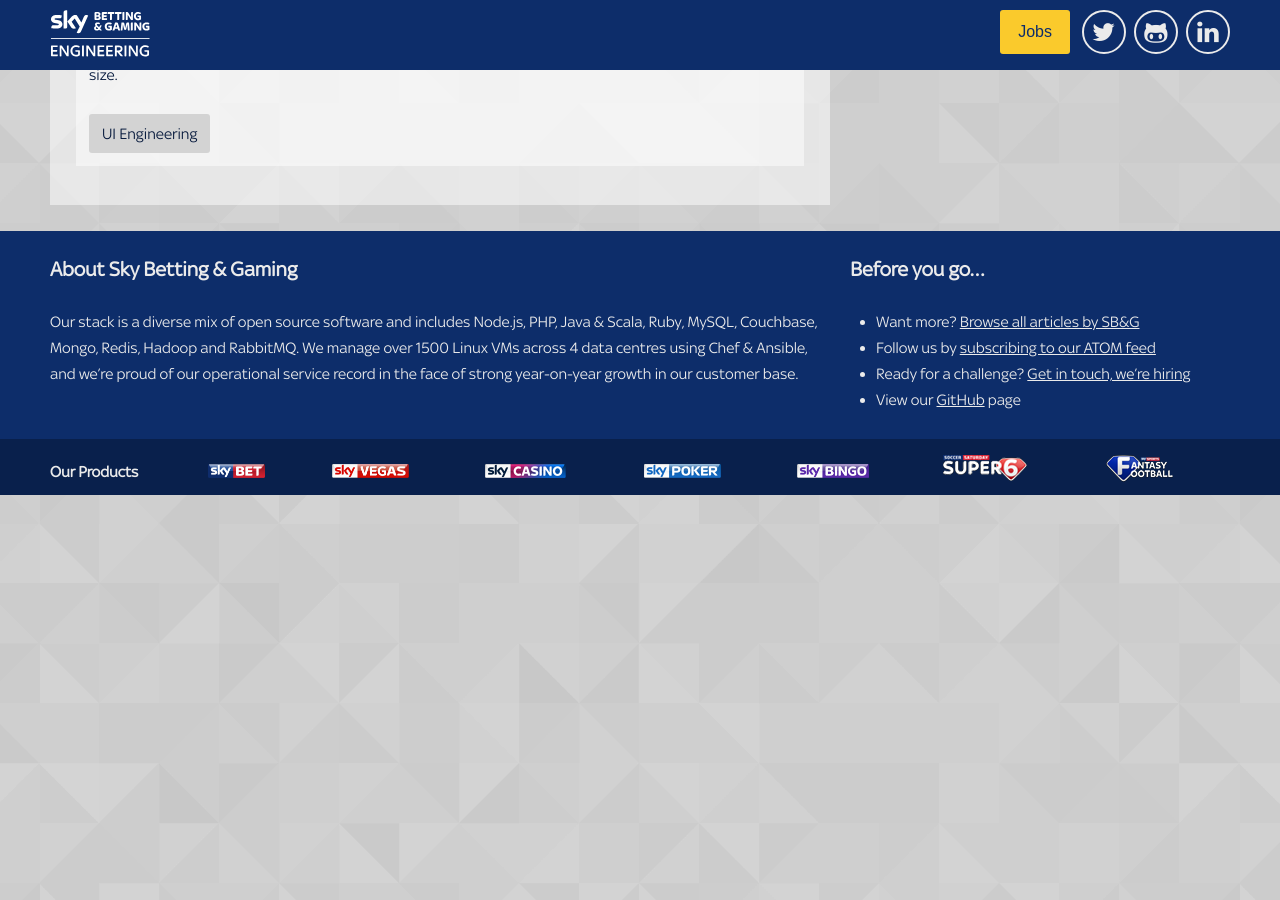
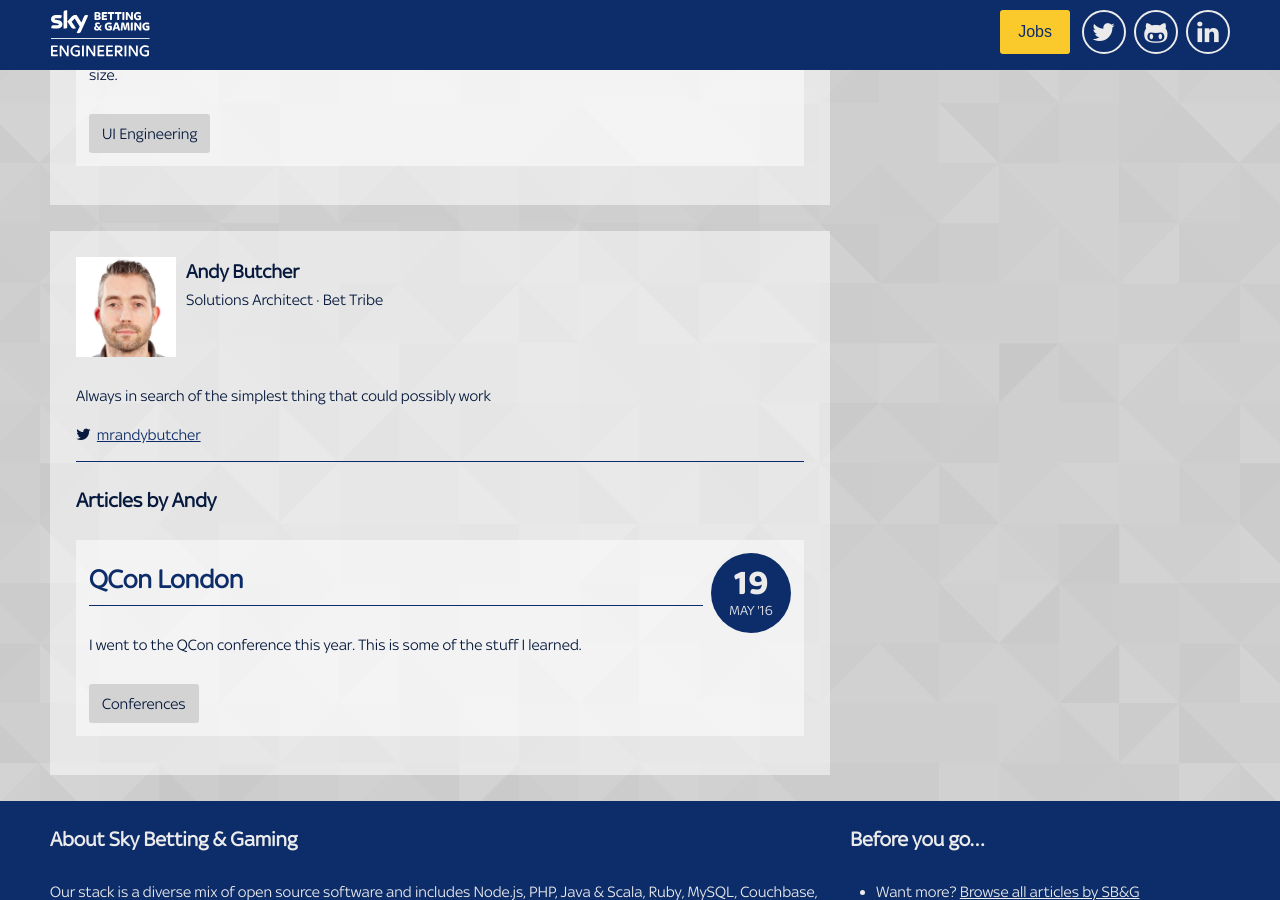
Before and after one commit to skybet/skybet.github.io, a Jekyll site: the page built from authors/index.html, in a window 1280 px wide and 900 px high, scrolled down 17476 px. Built offline with Jekyll 4.4.1, drawn with Linux system fonts in a browser that asks for light colours; nearby versions of some CDN libraries; some web fonts are replaced; comment, search, counter and statistics services are not loaded; before the commit the page ends 17971 px from its top, so only the background shows below that; some of the changed lines change nothing that is shown.

Commit message:
QCon post

```diff
--- a/_data/authors.yml
+++ b/_data/authors.yml
@@ -199,3 +199,11 @@
     bio: Software Engineer in the Gaming Promotions Squad currently working on processing real-time promotional data using Apache Kafka and NodeJS.
     twitter: mattkirwan
     github: mattkirwan
+
+andy_butcher:
+    name: Andy Butcher
+    image: andy_butcher.jpg
+    role: Solutions Architect
+    tribe: Bet
+    bio: Always in search of the simplest thing that could possibly work
+    twitter: mrandybutcher
--- /dev/null
+++ b/_posts/2016-05-19-qcon-london.md
@@ -0,0 +1,159 @@
+---
+layout:     post
+title:      QCon London
+date:       2016-05-19 09:00:00
+summary:    I went to the QCon conference this year. This is some of the stuff I learned.
+author:     andy_butcher
+image:      qcon.png
+category:   Conferences
+tags:       conference,infrastructure,containers,cloud,stream,fault-injection,testing
+---
+
+So this year I used my Tech Ninja Fund to go along to [QCon London](https://qconlondon.com/). For the uninitiated, QCon is a global software engineering conference run by the same folk who produce [infoq.com](https://qconlondon.com/) (an excellent website which I’ve used for years to keep up with new tech and trends).
+
+About one and a half thousand people rocked up to the QEII Conference Centre in London back in March, and spent a few days listening to about 140 speakers from across the tech world talking about what’s new.
+There’s always a great mixture of tech giants like Netflix and Google, smaller-scale innovators like [Sysdig](http://www.sysdig.org/) and [BoxFuse](https://boxfuse.com/), and independent gurus, experts and academics all contributing to the mental deluge of ideas and perspectives.
+Combined with the facilitated collaboration sessions, workshops, and lots of opportunities to meet new people, it really does leave you feeling bewildered but inspired with new ideas and viewpoints.
+
+Anyway, here’s an overview of some of the stuff I saw.
+
+## Unevenly distributed
+
+[Adrian Colyer](https://twitter.com/adriancolyer), (previous CTO of Applications for VMWare, and also of SpringSource), publishes [a blog](https://blog.acolyer.org/) in which he summarises an academic paper each weekday. His [keynote presentation](http://www.infoq.com/presentations/research-future) on Day 1, about why we should love papers, was a whistle-stop tour of some of them. (In case you're wondering, the title Unevenly Distributed is from [William Gibson](https://en.wikipedia.org/wiki/William_Gibson): "The future is already here — it's just not very evenly distributed")
+
+Of stand out interest to me was his guide to some of the [up and coming developments in hardware and networking](https://blog.acolyer.org/2016/01/22/all-change-please/):
+
+![Next Generation Hardware](/images/allchangeplease.png)
+
+* [100Gb Ethernet](https://en.wikipedia.org/wiki/100_Gigabit_Ethernet)
+* [RDMA](https://en.wikipedia.org/wiki/Remote_direct_memory_access) (Remote Dynamic Memory Access). This allows memory in any host on a network to be accessed by another host without requiring its CPU (all done through the network card) resulting in blisteringly fast performance.
+* Non-Volatile RAM. Blurring the lines between memory and storage, [NVDIMMS](https://en.wikipedia.org/wiki/NVDIMM) and distributed UPS both use a battery or capacitor to ensure enough power to persist to NAND Flash in case of failure. All the performance benefits of DRAM, plus persistence.
+* HTM (Hardware Transactional Memory), available in the x86 instruction set architecture since Haswell.
+* [FPGAs](https://www.youtube.com/watch?v=L2wsockKwPQ) (Field Programmable Gate Arrays). Intel will soon start shipping Xeon chips with integrated FPGAs (talking over Intel’s QPI interconnect), which will be highly suited to efficiently handling big data workloads in an energy efficient way. These will be available on AWS EC2 soon as well.
+
+Combining these technologies has some pretty far reaching implications for how we design our architectures in the future. Our traditional notions of IO and networking being bottlenecks might become a thing of the past, with CPU and choice of algorithm demanding our focus instead.
+Take for example a system which Adrian has written about a couple of times, most recently [back in January](https://blog.acolyer.org/2016/01/14/no-compromises/), called FaRM (Fast Remote Memory). It gives you distributed transactions with strict serialisability while combining **high performance, low latency, durability and high availability**:
+
+> A 90 machine FaRM cluster achieved 4.5 million TPC-C ‘new order’ transactions per second with a 99th percentile latency of 1.9ms. If you’re prepared to run at ‘only’ 4M tps, you can cut that latency in half. Oh, and it can recover from failure in about 60ms.
+
+Pretty impressive stuff.
+
+And a system called RAMCloud exploits RDMA to allow reads from anywhere in a 1000-node cluster in **5µs**. Writes take **13.5µs**. A system built on top of that named RIFL (Re-usable InFrastructure for Linearisability) handles distributed transactions in about 20µs. Yep, you read that correctly. **20µs**.
+
+## Immutable Infrastructure
+
+Another theme that is affecting how we think about our systems right now is containers, unikernels, and cloud. This area had its own track, and there were [great talks on the subject](http://www.infoq.com/conferences/qconlondon2016) (see Containers (In Production) on Day 2).
+
+![The Rise of the Machine Images](/images/riseofthemachineimages.png)
+
+[Axel Fontaine](https://axelfontaine.com/), of [BoxFuse](https://boxfuse.com/), gave a great talk entitled [Immutable Infrastructure: Rise of the Machine Images](http://www.infoq.com/presentations/immutable-infrastructure) in which he points out that we would never dream of deploying different code artifacts across our environments, and across our cluster. Neither would we think it was okay to release features by delving into a tarball and making changes to it. Our deployables are **immutable, single use, cheap and disposable**. So now we live in a world of abundance ("every day, AWS adds enough server capacity to power the whole $7B enterprise Amazon.com was in 2004") why are we treating our infrastructure differently?
+
+Henry Ford has been quoted as saying:
+
+![Henry Ford quote](/images/fasterhorse.png)
+
+Here at Sky Betting and Gaming we use Chef to ensure consistent configuration across our estate, but Axel argues that Chef (and Puppet etc.) are simply a _faster horse_ - a faster way of delving into the infrastructure equivalent of tarballs and tinkering around to try and make them all consistent.
+
+Coining another animal-based analogy, with machine images **we should now be treating our servers like cattle instead of pets**. We should no longer care about individual servers, thinking of a name for them, taking them to the vet when they’re poorly. It seems to me that where we want to get to is that if a server has a problem affecting a live service, **we should shoot it in the head** and spawn a pristine new one.
+
+![The U in CRUD for servers is dead](/images/crudisdead.png)
+
+Sky Betting and Gaming has been adopting cloud, and containerisation, for a little while now - and Axel had some helpful insights into what this means for how we design and plan our systems. _Cost-driven architecture_ makes more sense now that we can spin up servers for a few hours when we need them and kill them off when we don’t - something which is pretty handy for a business model like Sky Betting and Gaming's where we essentially have a **Black Friday every Saturday afternoon**.
+And now that we can start to care less about individual servers, from an operational perspective we can think about **services** instead:
+_Is this service available? How is it performing across different data centres or regions? Which versions of the services are we running currently? Are we ready to start migrating traffic onto the newest release?_
+
+At design time this has implications: Operationally, we need to ensure that we automate all the things. We need health check endpoints, log shipping, dynamic monitoring. Architecturally, we need service discovery. We need statelessless. We need small, simple solutions that scale horizontally.
+
+So in a world where we have lots of small services (maybe microservices), each potentially with their own de-normalised data store appropriate to their specific use case, _how do we go about keeping our data in sync?_
+
+## Staying In Sync
+
+[Martin Kleppmann](https://martin.kleppmann.com/) made the case for one solution in his talk [Staying in Sync: From Transactions to Streams](http://www.infoq.com/presentations/event-streams-kafka).
+The problem essentially is that most of us no longer live in a world where we have a single monolithic application talking to a single monolithic database - at Sky Betting and Gaming we certainly don’t.
+Most companies have a multitude of derived data stores like caches, search indexes, recommendation engines - all those myriad data stores which support individual services.
+
+![Insanity](/images/insanity.png)
+
+When the data changes in the “system of record” we need to update all those derived data stores, but doing that reliably is a notoriously difficult challenge due to the risk of write failures, deadlocks, updates occurring out of order and so on.
+One commonly used solution is the use of [distributed transaction management](https://en.wikipedia.org/wiki/Distributed_transaction). This has been around a while, and essentially involves introducing a central coordinator (your application + a transaction manager) whose job it is to orchestrate some kind of **n-phase commit** across multiple data sources.
+And this works fine as long as:
+ a) The application doesn’t crash
+ b) Nothing fails during the commit phase
+ c) No deadlocks occur, and
+ d) You don’t mind your system running slower because of all the locks and synchronous commits. (Typically systems run ten times slower with distributed transaction management).
+
+![Two Phase Commit](/images/twophasecommit.png)
+
+I’d argue that you very rarely need distributed transaction management - and if you do, **maybe you should rethink the problem**.
+Martin described solving the same challenges using event streams and [Kafka](http://kafka.apache.org/).
+Essentially, instead of orchestrating multiple systems using the application, don’t orchestrate at all. Write all changes as immutable events onto an append-only log (a Kafka topic in his example). Then let all the systems that need to be kept up to date with those changes subscribe to the events and update themselves independently. Anyone familiar with [CQRS](http://martinfowler.com/bliki/CQRS.html) and [event sourcing](http://martinfowler.com/eaaDev/EventSourcing.html), or database replication oplogs will recognise this.
+
+![Database replication](/images/databasereplication.png)
+
+As Martin points out:
+
+> Stupidly simple solutions are the best
+
+![Embrace the log](/images/embracethelog.png)
+
+Essentially, I’d say it has the following features:
+
+* You guarantee consistency across your data stores, because you have total ordering of events, and each consumer processes those events in a single-threaded sequential manner.
+* A failure preventing the data source from reading (such as a network interruption) will only affect that consumer. Since the consumer is responsible for maintaining its own position in the log, it can pick up where it left off when the failure is corrected.
+* A slower data source will take longer to update itself, so at any given point in time the data sources might not be in sync, but they will be. (This is what’s known as eventual consistency). This might not make it suitable for situations where you present data from two or more data sources next to each other on a web page for example.
+* A slower data source won’t slow down updates being available in the others, in the way that transaction management would.
+* Since the reliability and consistency guarantees come from the single-threaded sequential nature of the consumers, scaling is achieved by sharding the events into separate logs (Kafka topics).
+* It leads to an architecture which can continue to grow without incurring large-scale technical debt, due to its loosely coupled nature. In this way, it goes nicely hand in hand with microservices should you wish to go down that route.
+
+It’s worth noting that financial systems, famous for stringent requirements around consistency, reliability and performance, very often use this kind of model.
+
+## Failure Testing
+
+So talking of reliability, the last talk I wanted to touch on is a hugely entertaining one I watched about **fault injection testing at Netflix**.
+In a pretty slick double act, academic [Peter Alvaro](https://twitter.com/palvaro) and [Kolton Andrus](https://twitter.com/koltonandrus) previously at Netflix, described how they met and collaborated on finding a way of discovering fault-intolerance in Netflix’s architectural estate: [Monkeys in Lab Coats: Applying Failure Testing Research at Netflix](http://www.infoq.com/presentations/failure-test-research-netflix).
+
+I highly recommend watching this talk, but the core concept was this:
+
+If you run 100 services and you’re interested in scenarios involving a _single service failure_, that’s quite easy to write fault injection tests for - there’s only 100 of them you need to run. But... it's probably not very interesting, because you’ll have built redundancy in (right?), so you won’t be discovering the “deep” bugs that happen when multiple things fail.
+
+So how big is the space of possible failures? It’s the power set of 100, which is **2^100**, or roughly **1,000,000,000,000,000,000,000,000,000,000**. That’s probably not going to be a viable number of test executions. [If each execution took 1 second, it would take longer than [the age of the universe](https://en.wikipedia.org/wiki/Age_of_the_universe) to run them all. About 40 trillion times longer in fact!]
+
+![What could possibly go wrong?](/images/whatcouldpossiblygowrong.png)
+
+Even if you decided to only look at combinations of 7 faults, that would mean a search space of **16 billion** [over 500 years of continuous executions each one second in duration]. Even just combinations of 4 would be **3 million** executions [maybe do-able in a month. But how much stuff changes in that month? And you’re still not testing for very deep bugs].
+
+![Random search](/images/randomsearch.png)
+
+So another approach is **random testing**: Switch things off at random, and hope you find some bugs. This certainly might catch some deep bugs given enough time, but the vast majority of interesting failures will remain undiscovered.
+
+
+![Engineer guided search](/images/engineerguidedsearch.png)
+
+Yet another approach is what they called **engineer-guided search**, where you rely on the knowledge of your engineers to identify possible deep faults. This can be effective, but it's sloooow, and inherently not automatable.
+
+So enter Peter’s paper on [Lineage Driven Fault Injection](http://www.cs.berkeley.edu/~palvaro/molly.pdf). This turned the question of “What could go wrong?” into a more directed question: Consider a good outcome and ask “Why did this good thing happen? Could we have made any wrong turns along the way?"
+
+![Success lineage](/images/successlineage.png)
+For example, consider the diagram. Each layer has redundancy, so the failures depicted don’t represent an interesting failure scenario because there’s still a path to a good outcome.
+Whereas a failure in both the Bcast nodes would break all paths from leaf to root.
+
+And so the idea that Peter and Kolton developed was one that started with the _lineage of successful outcomes_ and from that DAG, extracted a set of trees, each of which is sufficient to produce a good outcome. For each one of those trees, breaking _one step_ will break that path (e.g. breaking RepA or Bcast1 in the diagram).
+
+And so now the space of interesting failures can be written as a boolean formula in [conjunctive normal form](https://en.wikipedia.org/wiki/Conjunctive_normal_form):
+
+>(RepA OR Bcast1) AND (RepA OR Bcast2) AND (RepB OR Bcast2) AND (RepB OR Bcast1)
+
+...which can be offloaded to a highly efficient satisfiability server.
+
+![Lineages in CNF](/images/lineagesincnf.png)
+
+Now, creating those lineage graphs becomes the challenge, and Peter and Kolton started by using data available in the front end (where they use [Falcor](https://netflix.github.io/falcor/) ) to understand what the successful path was that resulted in each good outcome for a customer.
+And using this approach for “Netflix AppBoot", in an architecture of around 100 services, they reduced the search space from 1,000,000,000,000,000,000,000,000,000,000 to just **200 failure scenarios, which were interesting**. When they tested them, they identified 6 bugs which would have impacted on their customers - some of them deep bugs that would never have been found by an exhaustive enumeration strategy, or thought of by engineers.
+
+![Netflix AppBoot](/images/netflixappboot.png)
+
+The nature of our business and architecture is very different to Netflix’s, but our Site Reliability Team are constantly looking at new and interesting ways of identifying fault injection tests across our architecture, and ideas like this make the problem manageable.
+
+---
+
+There were many many other fascinating talks at QCon which I don’t have space to go on about here (and let's be honest, you might not have got this far anyway!), but I highly recommend checking out the videos as they become available on [http://infoq.com/](http://infoq.com/).
```
Also changed, not shown: images/allchangeplease.png (added), images/authors/andy_butcher.jpg (added), images/crudisdead.png (added), images/databasereplication.png (added), images/embracethelog.png (added), images/engineerguidedsearch.png (added), images/fasterhorse.png (added), images/insanity.png (added), images/lineagesincnf.png (added), images/netflixappboot.png (added), images/randomsearch.png (added), images/riseofthemachineimages.png (added), images/successlineage.png (added), images/twophasecommit.png (added), 1 more files.
